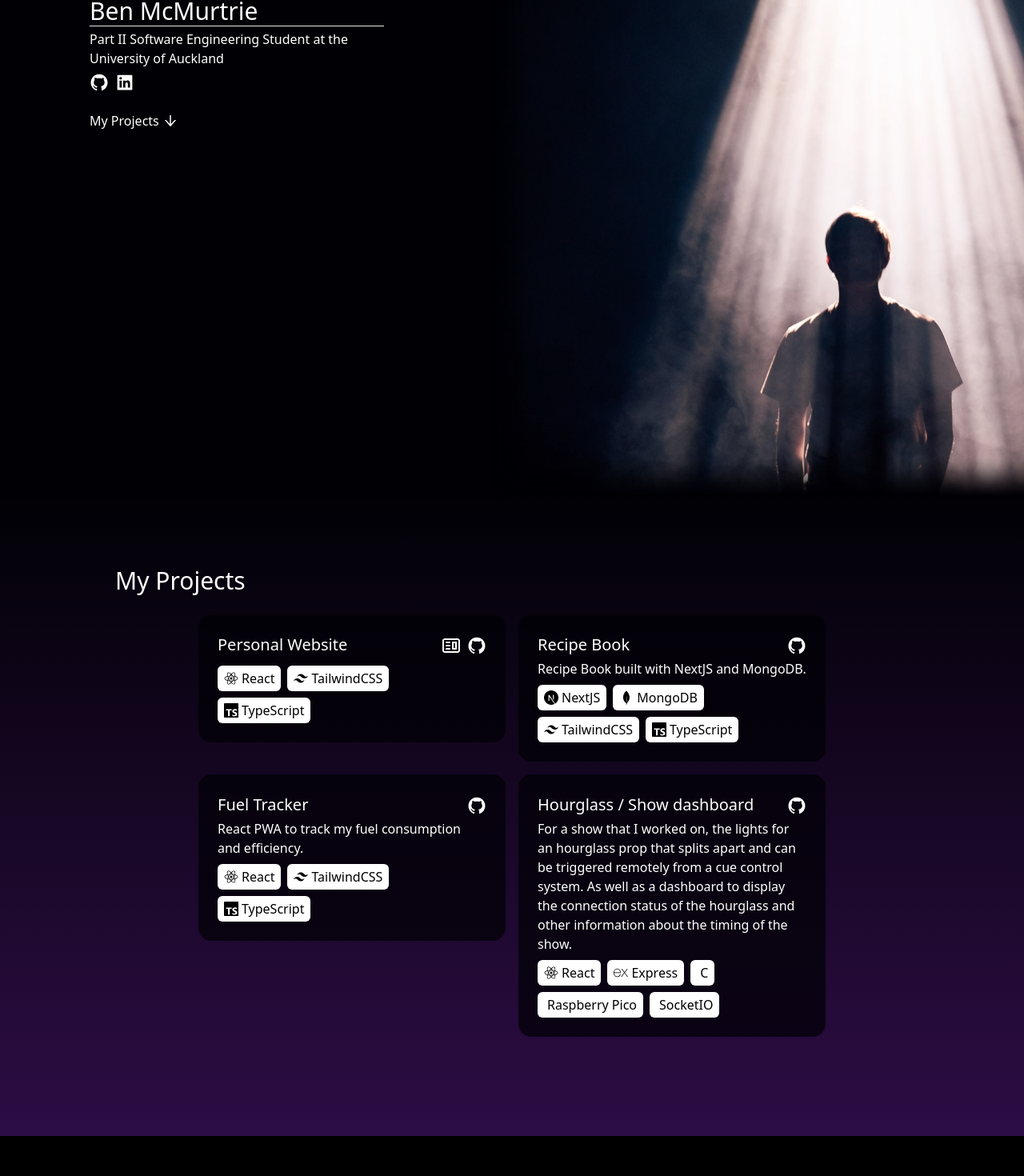
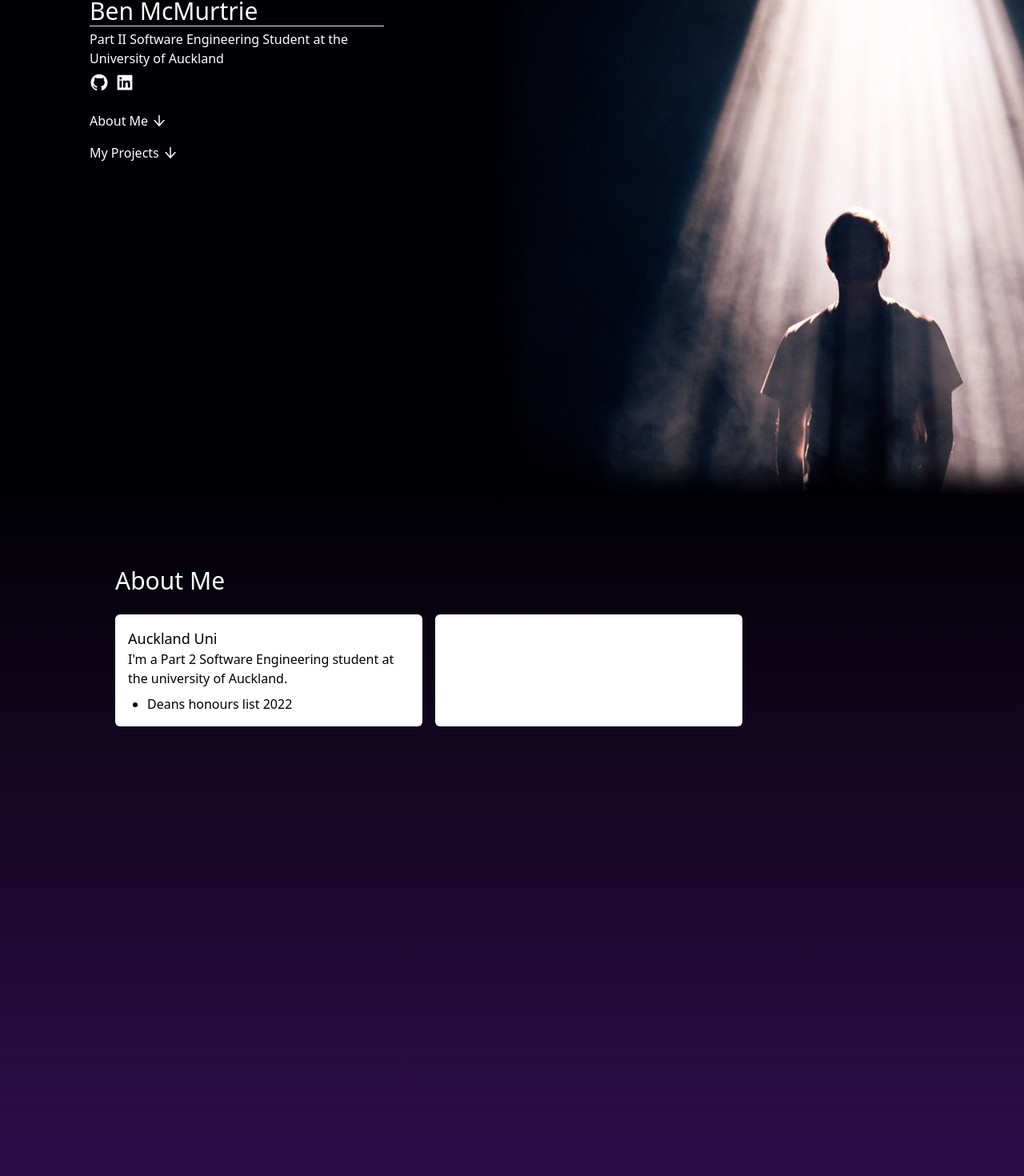
Before and after one commit to ben-732/ben-732.github.io, a React (Create React App) app: page / in a window 1280 px wide. Shown: the part 180-1650 px from the top of the page at 80% size. Built offline with nearby package versions, Linux system fonts and the light colour scheme.

Commit message:
Basic about me section

```diff
--- /dev/null
+++ b/src/About.tsx
@@ -0,0 +1,41 @@
+import React from "react";
+
+const sections = [
+  {
+    title: "Auckland Uni",
+    body: (
+      <>
+        I'm a Part 2 Software Engineering student at the university of Auckland.
+        <ul className="list-disc mt-2">
+          <li className="ml-6">Deans honours list 2022</li>
+        </ul>
+      </>
+    ),
+  },
+  {},
+];
+
+function About() {
+  return (
+    <div className=" h-screen mt-screen  bg-gradient-to-b from-[#010105] bg-[#2d0d45] flex flex-col items-center  ">
+      <div className=" h-full flex-col flex pt-20 mx-2 sm:mx-0 md:w-4/5 items-center lg:items-start">
+        <span className="text-white text-3xl lg:ml-4 mt-2 font-extralight mb-4 block">
+          About Me
+        </span>
+        <div className="flex">
+          {sections.map((s, i) => (
+            <div
+              className="text-black lg:ml-4 mt-2 w-96 bg-white p-4 rounded-md"
+              key={i}
+            >
+              <span className="text-lg font-medium block">{s.title}</span>
+              {s.body}
+            </div>
+          ))}
+        </div>
+      </div>
+    </div>
+  );
+}
+
+export default About;
--- a/src/App.tsx
+++ b/src/App.tsx
@@ -6,6 +6,7 @@ import Landing from "./Landing";
 import Projects from "./Projects";
 import Skills from "./Skills";
 import NavBar from "./NavBar";
+import About from "./About";
 
 function App() {
   return (
@@ -15,8 +16,9 @@ function App() {
     >
       <NavBar />
       <Landing />
+      <About />
       <Projects />
-      <Skills />
+      {/* <Skills /> */}
     </div>
   );
 }
--- a/src/Landing.tsx
+++ b/src/Landing.tsx
@@ -10,9 +10,9 @@ import background_img from "./images/bg_small_fade-2.png";
 
 function Landing() {
   console.log(background_img);
-  function scroll() {
+  function scroll(section: number) {
     window.scroll({
-      top: window.innerHeight,
+      top: window.innerHeight * section,
       left: 0,
       behavior: "smooth",
     });
@@ -41,10 +41,19 @@ function Landing() {
                 <AiFillLinkedin className="text-2xl inline-block ml-2" />
               </a>
             </div>
-            <div className="mt-2 flex justify-center lg:justify-start">
+            <div className="mt-2 flex flex-col justify-center lg:justify-start">
               <span
-                className=" transition-all hover:text-purple-300 cursor-pointer inline-block text-left mt-4 rounded-lg flex flex-row items-center"
-                onClick={() => scroll()}
+                className=" transition-all  hover:text-purple-300 cursor-pointer  text-left mt-4 rounded-lg flex flex-row items-center"
+                onClick={() => scroll(1)}
+              >
+                <span>About Me</span>
+                <span className="text-xl ml-1">
+                  <AiOutlineArrowDown />
+                </span>
+              </span>
+              <span
+                className=" transition-all   hover:text-purple-300 cursor-pointer  text-left mt-4 rounded-lg flex flex-row items-center"
+                onClick={() => scroll(2)}
               >
                 <span>My Projects</span>
                 <span className="text-xl ml-1">
--- a/src/NavBar.tsx
+++ b/src/NavBar.tsx
@@ -42,10 +42,10 @@ function NavBar() {
         showNav ? "mt-0" : "-mt-20"
       } bg-gray-900 z-10  w-full`}
     >
-      <span className=" text-lg font-medium">Ben McMurtrie</span>
+      {/* <span className=" text-lg font-medium">Ben McMurtrie</span> */}
       <NavButton section="home" activeSection={activeSection} />
+      <NavButton section="about" activeSection={activeSection} />
       <NavButton section="projects" activeSection={activeSection} />
-      <NavButton section="skills" activeSection={activeSection} />
     </div>
   );
 }
--- a/src/NavButton.tsx
+++ b/src/NavButton.tsx
@@ -1,4 +1,4 @@
-export type sections = "home" | "projects" | "skills";
+export type sections = "home" | "projects" | "skills" | "about";
 
 export function NavigateTo(section: sections) {
   switch (section) {
@@ -9,14 +9,14 @@ export function NavigateTo(section: sections) {
         behavior: "smooth",
       });
       break;
-    case "projects":
+    case "about":
       window.scroll({
         top: window.innerHeight,
         left: 0,
         behavior: "smooth",
       });
       break;
-    case "skills":
+    case "projects":
       window.scroll({
         top: window.innerHeight * 2,
         left: 0,
@@ -41,8 +41,9 @@ function NavButton({
         activeSection === section ? "text-gray-50" : ""
       }`}
     >
-      {section[0].toUpperCase()}
-      {section.substring(1).toLowerCase()}
+      {section === "home"
+        ? "Ben McMurtrie"
+        : section[0].toUpperCase() + section.substring(1).toLowerCase()}
     </span>
   );
 }
--- a/src/Projects.tsx
+++ b/src/Projects.tsx
@@ -45,11 +45,17 @@ const projectsList = [
   },
   {
     name: "Hourglass / Show dashboard",
-    description:
-      "For a show that I worked on, the lights for an hourglass prop that splits apart and can be triggered remotely from a cue control system." +
-      "\n As well as a dashboard to display the connection status of the hourglass and other information about the timing of the show.",
+    description: (
+      <>
+        For a show that I worked on, the lights for an hourglass prop that
+        splits apart and can be triggered remotely from a cue control system.{" "}
+        <br /> <br />I also made a dashboard to display the connection status of
+        the hourglass and other information todo the timing of the show, pulling
+        data in from the lighting console.
+      </>
+    ),
     github: "https://github.com/ben-732/Hourglass",
-    technologies: ["React", "Express", "C", "Raspberry Pico", "SocketIO"],
+    technologies: ["React", "Express", "C", "RP2040", "SocketIO"],
   },
 ];
 
@@ -57,7 +63,7 @@ function Projects() {
   return (
     <>
       <div
-        className=" h-screen mt-screen  bg-gradient-to-b from-[#010105] bg-[#2d0d45] flex flex-col items-center  "
+        className=" h-screen mt-screen bg-[#2d0d45] flex flex-col items-center  "
         // style={{ backgroundImage: `url(${background_img})` }}
       >
         <div className=" h-full flex-col flex pt-20 mx-2 sm:mx-0 md:w-4/5 items-center lg:items-start">
```
